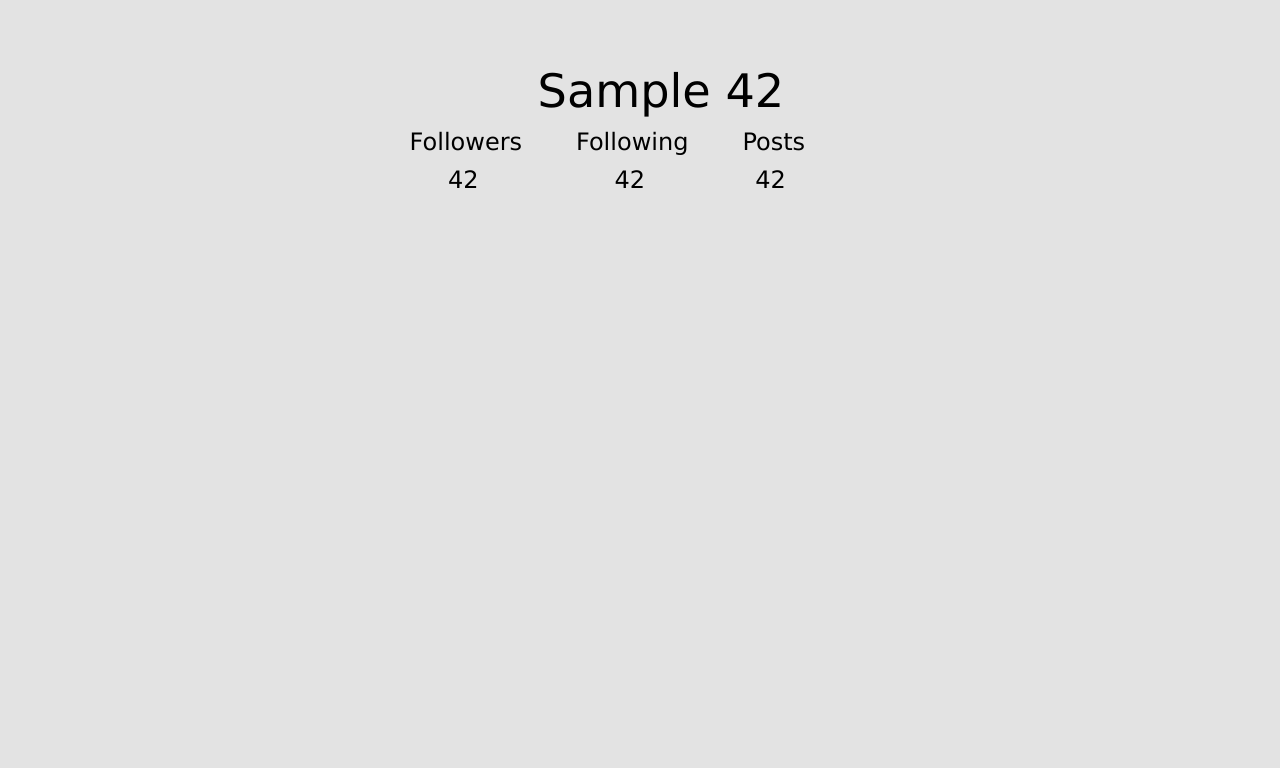
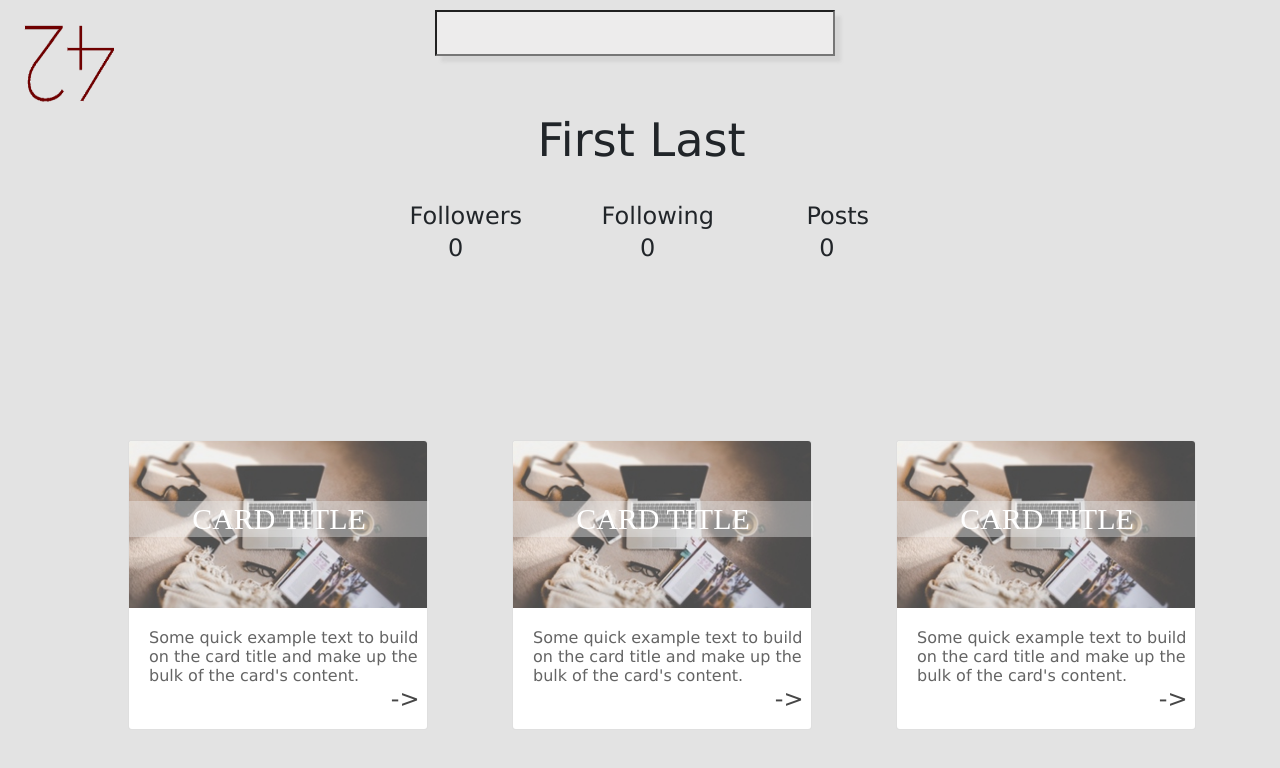
Before and after one commit to RajuKoushik/byte-me-42, a React (Create React App) app in the folder 42-frontend/: page / in a window 1280 px wide. Shown: the top 768 px of the page. Built offline with nearby package versions, Linux system fonts and the light colour scheme.

Commit message:
User story #9 task #49

```diff
--- a/42-frontend/src/App.js
+++ b/42-frontend/src/App.js
@@ -2,14 +2,20 @@ import React, { Component } from 'react';
 import './App.css';
 import User_profile from './components/user_profile';
 import './components/user_profile.css';
+import Header from './components/homepage_header';
+import HomepageLayout from './components/homepage_layout';
+import SearchBar from './components/homepage_search';
 
 
 class App extends Component {
     render(){
         return(
             <div>
+                <Header/>
+                <HomepageLayout/>
+                <SearchBar/>
+                <User_profile/>
 
-                <User_profile/>
             </div>
         );
     }
--- a/42-frontend/src/components/homepage_header.js
+++ b/42-frontend/src/components/homepage_header.js
@@ -15,7 +15,7 @@ class Header extends Component {
     render(){
         return (
             <body>
-                <h> style={hstyle}></h>
+                <h style={hstyle}/>
             </body>
         );
     }
--- /dev/null
+++ b/42-frontend/src/components/posts.js
@@ -0,0 +1,108 @@
+import React, {Component} from 'react';
+import 'bootstrap/dist/css/bootstrap.min.css';
+import post1 from './images/post1.jpg';
+
+
+const postStyle1 = {
+    position: 'absolute',
+    marginLeft: '10%',
+    top:'55%',
+    height: '290px',
+    width: '300px',
+    backgroundColor: 'white',
+    color: 'rgb(100, 100, 100)'
+}
+const postStyle2 = {
+    position: 'absolute',
+    marginLeft: '40%',
+    top:'55%',
+    height: '290px',
+    width: '300px',
+    backgroundColor: 'white',
+    color: 'rgb(100, 100, 100)'
+}
+const postStyle3 = {
+    position: 'absolute',
+    marginLeft: '70%',
+    top:'55%',
+    height: '290px',
+    width: '300px',
+    backgroundColor: 'white',
+    color: 'rgb(100, 100, 100)'
+}
+
+const eachPost = {
+    height: '400',
+    width: '350',
+
+}
+const textBlock = {
+    opacity: '0.8'
+}
+
+const title = {
+    position : 'absolute',
+    marginTop : '20%',
+    textAlign: 'center',
+    color: 'white',
+    fontFamily : 'Aveny-T Regular',
+    fontSize : '30px',
+    fontStyle : 'extraBold',
+    width : '300px',
+    background : 'rgb(241, 241, 241 , 0.4)'
+}
+
+const link = {
+    color : 'rgb(71, 71, 71)',
+    fontWeight : 'lighter' ,
+    fontSize : '24px',
+    marginLeft: '87%',
+    marginTop : '40%'
+}
+
+const text1 = {
+    position: 'absolute',
+    fontSize : '16px',
+    marginTop : '0'
+}
+
+class Posts extends Component {
+    render(){
+        return(
+            <body>
+
+            <div className="card" style={postStyle1} >
+                <img className="card-img-top" src={post1} alt="Card image cap" style={textBlock}/>
+                <h5 className="card-title" style={title}>CARD TITLE</h5>
+                <div className="card-body">
+                    <p className="card-text" style={text1}>Some quick example text to build on the card title and make up the
+                        bulk of the card's content. <br />
+                        <a href="#" style={link}>-></a>
+                    </p>
+                </div>
+            </div>
+            <div className="card" style={postStyle2} >
+                <img className="card-img-top" src={post1} alt="Card image cap" style={textBlock} />
+                <h5 className="card-title" style={title}>CARD TITLE</h5>
+                <div className="card-body">
+                    <p className="card-text" style={text1}>Some quick example text to build on the card title and make up the
+                        bulk of the card's content. <br />
+                        <a href="#" style={link}>-></a>
+                    </p>
+                </div>
+            </div>
+            <div className="card" style={postStyle3} >
+                <img className="card-img-top" src={post1} alt="Card image cap" style={textBlock}/>
+                <h5 className="card-title" style={title}>CARD TITLE</h5>
+                <div className="card-body">
+                    <p className="card-text" style={text1}>Some quick example text to build on the card title and make up the
+                        bulk of the card's content. <br />
+                        <a href="#" style={link}>-></a>
+                    </p>
+                </div>
+            </div>
+            </body>
+        );
+    }
+}
+export default Posts;
--- a/42-frontend/src/components/user_profile.css
+++ b/42-frontend/src/components/user_profile.css
@@ -15,6 +15,7 @@ h1{
 
 form{
     width: 70%;
+    height : 80%;
     align-items: center;
     margin-left: 22%;
 }
@@ -22,8 +23,8 @@ form{
 #name{
     position: absolute;
     font: 77% "Lucida Sans Unicode", "Lucida Grande", sans-serif;
-    text-align: center;
-    margin-top: 5%;
+    align-self: center;
+    margin-top: 0%;
     margin-left: 20%;
 }
 
@@ -31,40 +32,41 @@ form{
     position: absolute;
     font: 40% "Lucida Sans Unicode", "Lucida Grande", sans-serif;
     margin-left: 10%;
-    margin-top: 10%;
+    margin-top: 7%;
 }
 
 #followers_no{
     position: absolute;
     font: 40% "Lucida Sans Unicode", "Lucida Grande", sans-serif;
     margin-left: 13%;
-    margin-top: 13%;
+    margin-top: 9.5%;
 }
 
 #following{
     position: absolute;
     font: 40% "Lucida Sans Unicode", "Lucida Grande", sans-serif;
-    margin-left: 23%;
-    margin-top: 10%;
+    align-self: center;
+    margin-left: 25%;
+    margin-top: 7%;
 }
 
 #following_no{
     position: absolute;
     font: 40% "Lucida Sans Unicode", "Lucida Grande", sans-serif;
-    margin-left: 26%;
-    margin-top: 13%;
+    margin-left: 28%;
+    margin-top: 9.5%;
 }
 
 #posts{
     position: absolute;
     font: 40% "Lucida Sans Unicode", "Lucida Grande", sans-serif;
-    margin-left: 36%;
-    margin-top: 10%;
+    margin-left: 41%;
+    margin-top: 7%;
 }
 
 #posts_no{
     position: absolute;
     font: 40% "Lucida Sans Unicode", "Lucida Grande", sans-serif;
-    margin-left: 37%;
-    margin-top: 13%;
+    margin-left: 42%;
+    margin-top: 9.5%;
 }
--- a/42-frontend/src/components/user_profile.js
+++ b/42-frontend/src/components/user_profile.js
@@ -1,19 +1,23 @@
 import React, {Component} from 'react';
+import 'bootstrap/dist/css/bootstrap.min.css';
 import './user_profile.css';
+import Posts from "./posts";
+
 
 class User_profile extends Component{
     render(){
         return(
             <body>
             <form>
-            <label id="name">Sample 42</label>
+            <label id="name">First Last</label>
             <label id="followers">Followers</label>
-                <label id="followers_no">42</label>
+                <label id="followers_no">0</label>
             <label id="following">Following</label>
-                <label id="following_no">42</label>
+                <label id="following_no">0</label>
             <label id="posts">Posts</label>
-                <label id="posts_no">42</label>
+                <label id="posts_no">0</label>
             </form>
+            <Posts/>
             </body>
         );
     }
```
Also changed, not shown: 42-frontend/src/components/images/post1.jpg (added).
